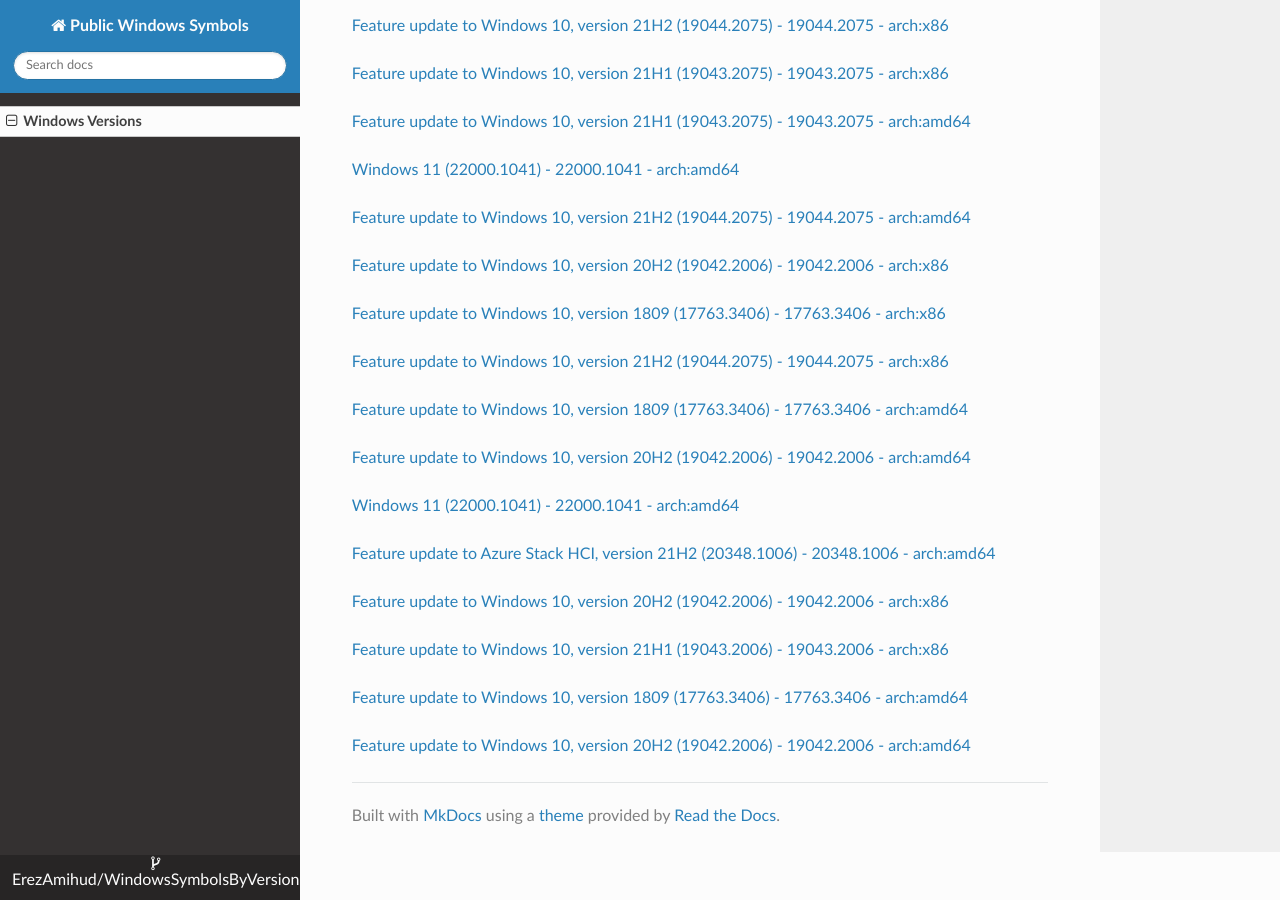
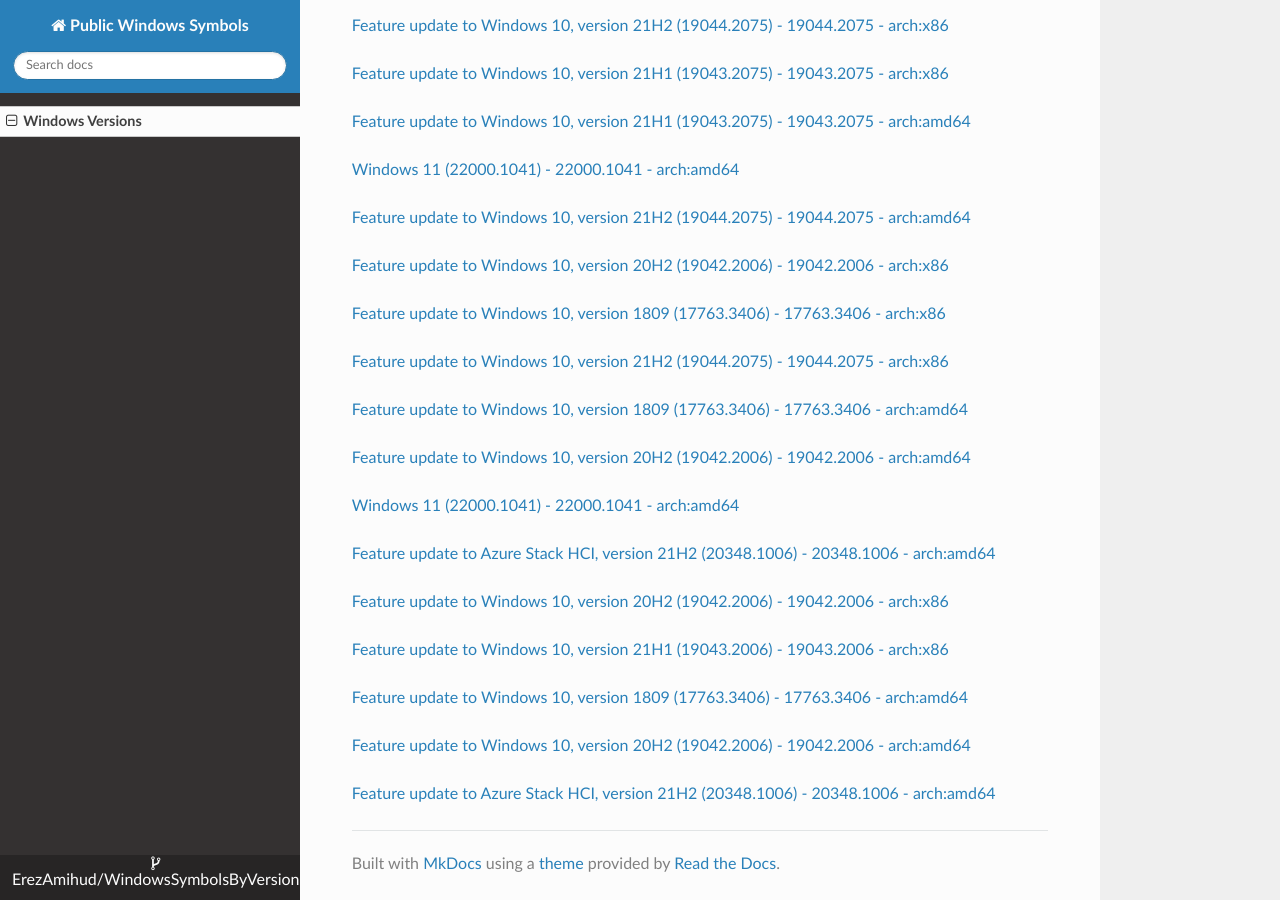
Before and after one commit to ErezAmihud/WindowsSymbolsByVersion, an MkDocs documentation site: the page built from docs/index.md, in a window 1280 px wide and 900 px high, scrolled down 52565 px. Built offline with MkDocs 1.6.1, drawn with Linux system fonts in a browser that asks for light colours; nearby versions of some CDN libraries.

Commit message:
Automated commit, add manifest for 05e0e08d-4316-41ab-8f82-e051d3385052

```diff
--- a/docs/index.md
+++ b/docs/index.md
@@ -3109,3 +3109,6 @@
 
 
 [Feature update to Windows 10, version 20H2 (19042.2006) - 19042.2006 - arch:amd64](https://github.com/ErezAmihud/WindowsSymbolsByVersion/blob/main/manifests/1c103928-9a3d-4d59-bde1-9a01e428d506.manifest)
+
+
+[Feature update to Azure Stack HCI, version 21H2 (20348.1006) - 20348.1006 - arch:amd64](https://github.com/ErezAmihud/WindowsSymbolsByVersion/blob/main/manifests/05e0e08d-4316-41ab-8f82-e051d3385052.manifest)
```
Also changed, not shown: process_builds.json (+1 -1 lines).
